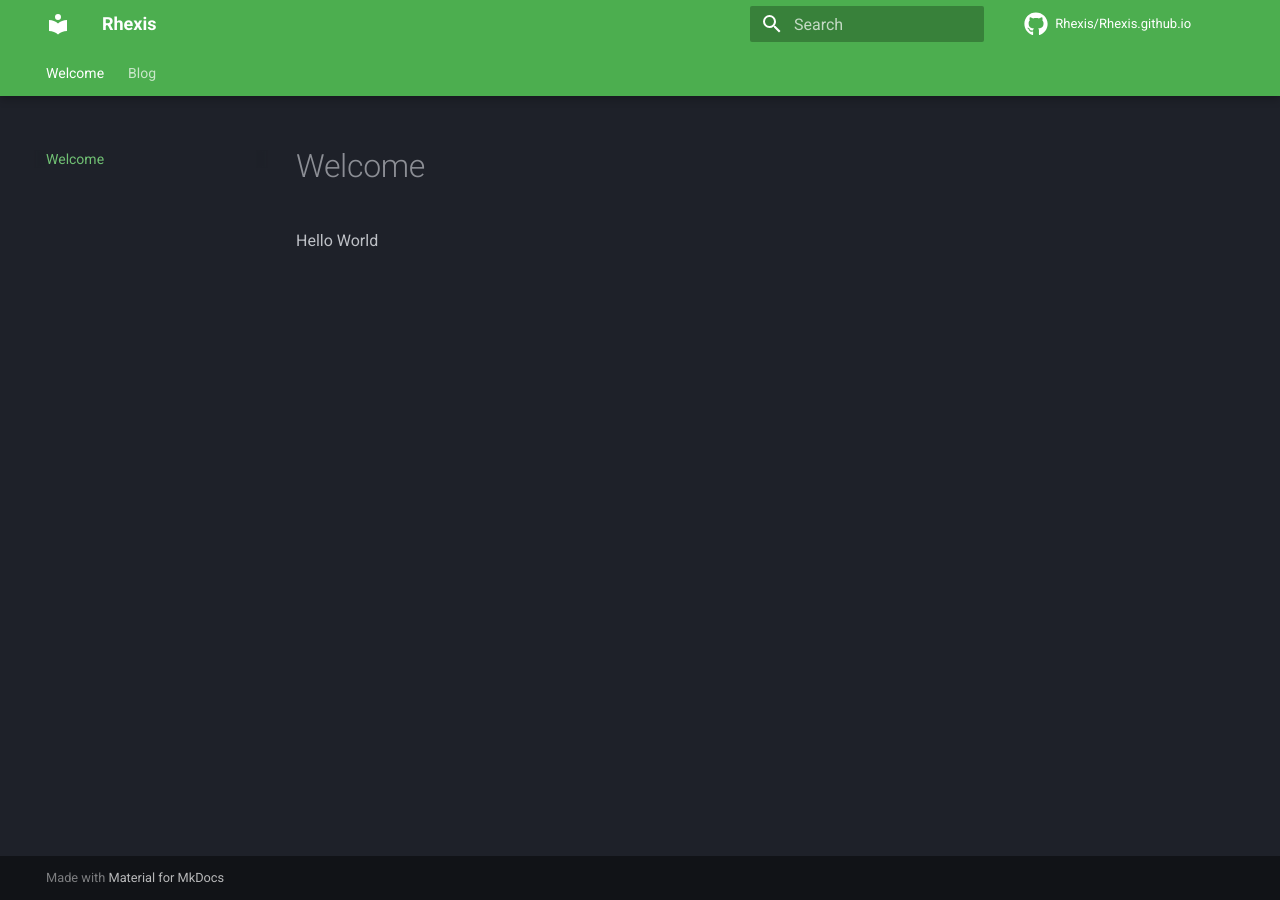
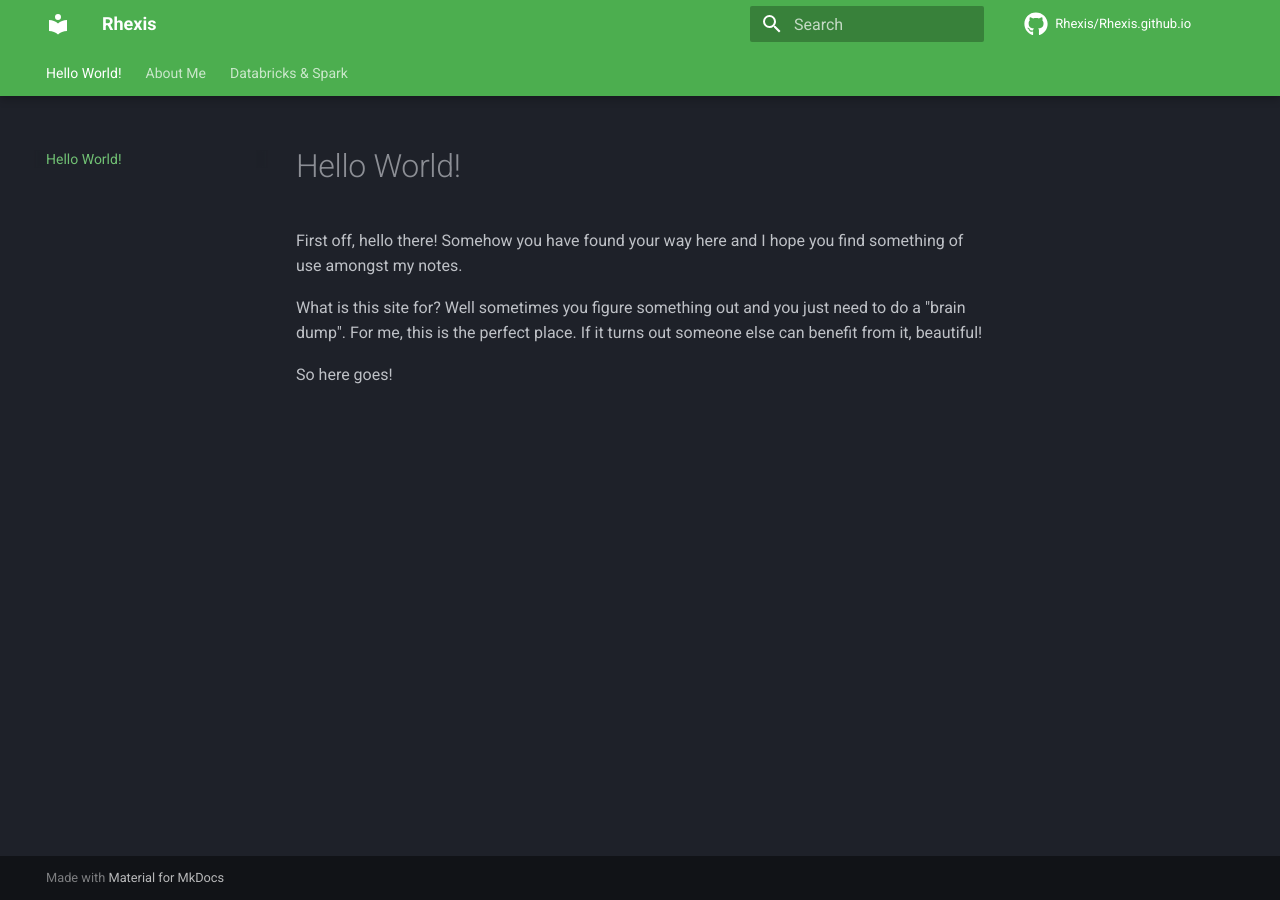
Before and after one commit to Rhexis/Rhexis.github.io, an MkDocs documentation site: the page built from docs/index.md, in a window 1280 px wide. Built offline with MkDocs 1.6.1 and Material for MkDocs 9.7.7, drawn with Linux system fonts in a browser that asks for light colours; comment, search, counter and statistics services are not loaded.

Commit message:
First post

```diff
--- a/docs/index.md
+++ b/docs/index.md
@@ -1,3 +1,9 @@
-# Welcome
+# Hello World!
 
-Hello World
+First off, hello there! Somehow you have found your way here and I hope you find something of use
+amongst my notes.
+
+What is this site for? Well sometimes you figure something out and you just need to do a "brain dump".
+For me, this is the perfect place. If it turns out someone else can benefit from it, beautiful!
+
+So here goes!
```
Also changed, not shown: docs/Databricks & Spark/Stream Schemas.md (added, +30 -0 lines), docs/about.md (added, +6 -0 lines), docs/blog/test.md (deleted, +0 -3 lines).
